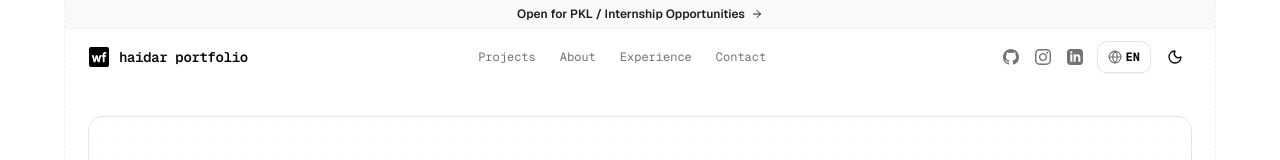
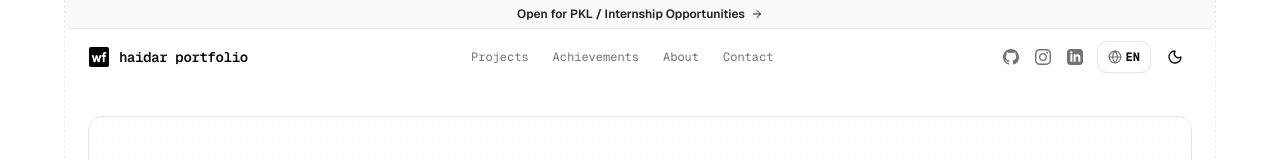
Before and after one commit to haidirwf/portfolio-idal, a Next.js app: page / in a window 1280 px wide. Shown: the top 160 px of the page. Built offline with nearby package versions, Linux system fonts and the light colour scheme.

Commit message:
fix(nav): sync navbar links with DESIGN.md and remove orphan Experience section route

```diff
--- a/components/portfolio/navbar.tsx
+++ b/components/portfolio/navbar.tsx
@@ -25,8 +25,8 @@ export function Navbar({ onOpenCommand }: { onOpenCommand?: () => void }) {
 
   const navLinks = [
     { name: t("Proyek", "Projects"), href: "/projects" },
+    { name: t("Pencapaian", "Achievements"), href: "/achievements" },
     { name: t("Tentang", "About"), href: "/#about" },
-    { name: t("Pengalaman", "Experience"), href: "/#experience" },
     { name: t("Kontak", "Contact"), href: "/#contact" },
   ];
 
```
